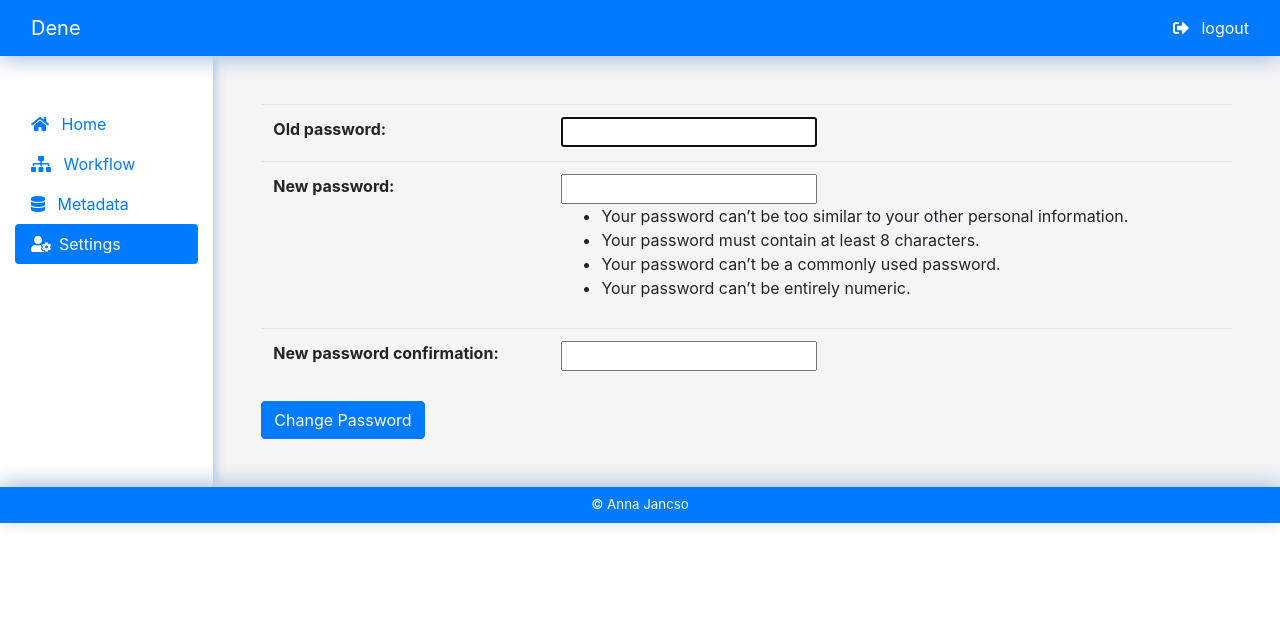
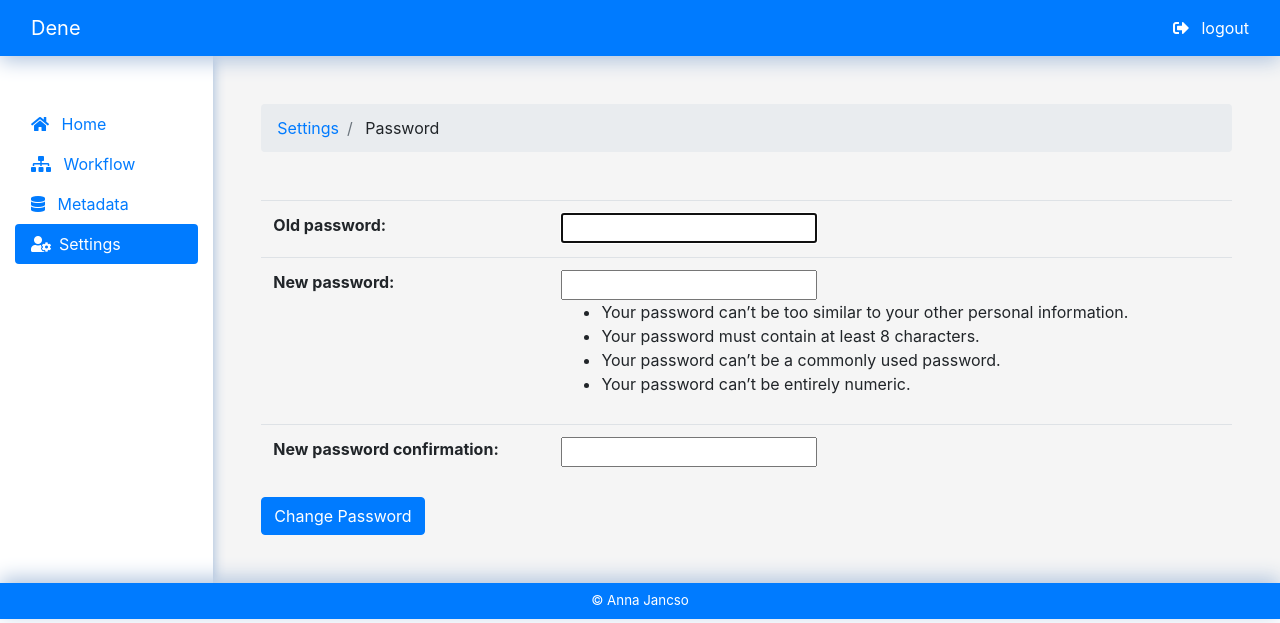
Before and after one commit to Jancso/corpus-manager, a Django app: page /accounts/password_change/ in a window 1280 px wide. Shown: the top 623 px of the page. Run offline with Django 3.2, Linux system fonts and the light colour scheme; the visitor is signed in with stand-in values (Sample User, id 1); some libraries are stand-ins or nearby versions.

Commit message:
Add breadcrumb for settings

```diff
--- a/registration/templates/registration/password_change_done.html
+++ b/registration/templates/registration/password_change_done.html
@@ -1,6 +1,8 @@
 {% extends 'base/base.html' %}
 
 {% block content %}
+
+    {% include 'base/settings-breadcrumb.html' %}
 
     <h5 class="mb-5">Password change successful</h5>
 
--- a/registration/templates/registration/password_change_form.html
+++ b/registration/templates/registration/password_change_form.html
@@ -1,6 +1,10 @@
 {% extends 'base/base.html' %}
 
 {% block content %}
+
+    {% include 'base/settings-breadcrumb.html' %}
+
+
     <form method="post" action="{% url 'password_change' %}">
         {% csrf_token %}
         <table class="table">
--- /dev/null
+++ b/templates/base/settings-breadcrumb.html
@@ -0,0 +1,10 @@
+<nav class="mb-5" aria-label="breadcrumb">
+    <ol class="breadcrumb">
+        <li id="general-breadcrumb" class="breadcrumb-item">
+            <a href="{% url 'home:settings-detail' %}">Settings</a>
+        </li>
+        <li id="password-breadcrumb" class="breadcrumb-item" aria-current="page">
+            Password
+        </li>
+    </ol>
+</nav>
--- a/users/templates/users/user_update.html
+++ b/users/templates/users/user_update.html
@@ -1,6 +1,8 @@
 {% extends 'base/base.html' %}
 
 {% block content %}
+
+    {% include 'base/settings-breadcrumb.html' %}
 
     <div class="row">
 
@@ -29,6 +31,7 @@
     <script>
         $(function () {
             $('#settings-link').addClass('active');
+            $('#password-breadcrumb').hide();
         })
     </script>
 
```
